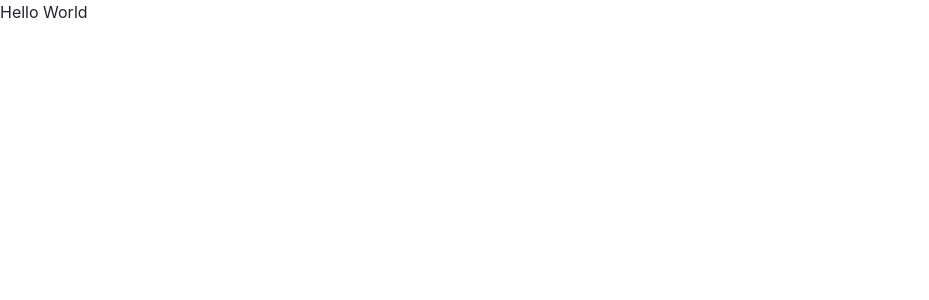
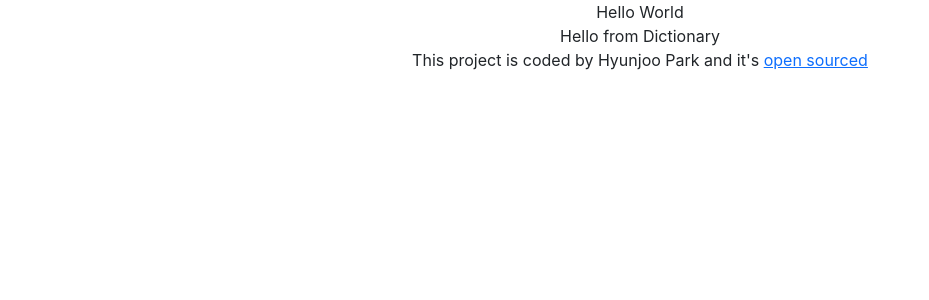
Before and after one commit to hjooqkr/dictionary-project, a React (Create React App) app: page / in a window 1280 px wide. Shown: the top 300 px of the page, without its empty margins (0-929 px from the left). Built offline with nearby package versions, Linux system fonts and the light colour scheme.

Commit message:
added dictionary component

```diff
--- a/src/App.css
+++ b/src/App.css
@@ -0,0 +1,3 @@
+.Container {
+  text-align: center;
+}
--- a/src/App.js
+++ b/src/App.js
@@ -1,9 +1,21 @@
 import "./App.css";
+import Dictionary from "./Dictionary";
 
 export default function App() {
   return (
     <div className="App">
-      <header className="App-header">Hello World</header>
+      <div className="Container">
+        <header className="App-header">Hello World</header>
+        <main>
+          <Dictionary />
+        </main>
+        <footer>
+          This project is coded by Hyunjoo Park and it's{" "}
+          <a href="#" target="_blank">
+            open sourced
+          </a>
+        </footer>
+      </div>
     </div>
   );
 }
--- /dev/null
+++ b/src/Dictionary.js
@@ -0,0 +1,6 @@
+import React from "react";
+import "./Dictionary.css";
+
+export default function Dictionary() {
+  return <div className="Dictionary">Hello from Dictionary</div>;
+}
```
Also changed, not shown: src/Dictionary.css (added).
